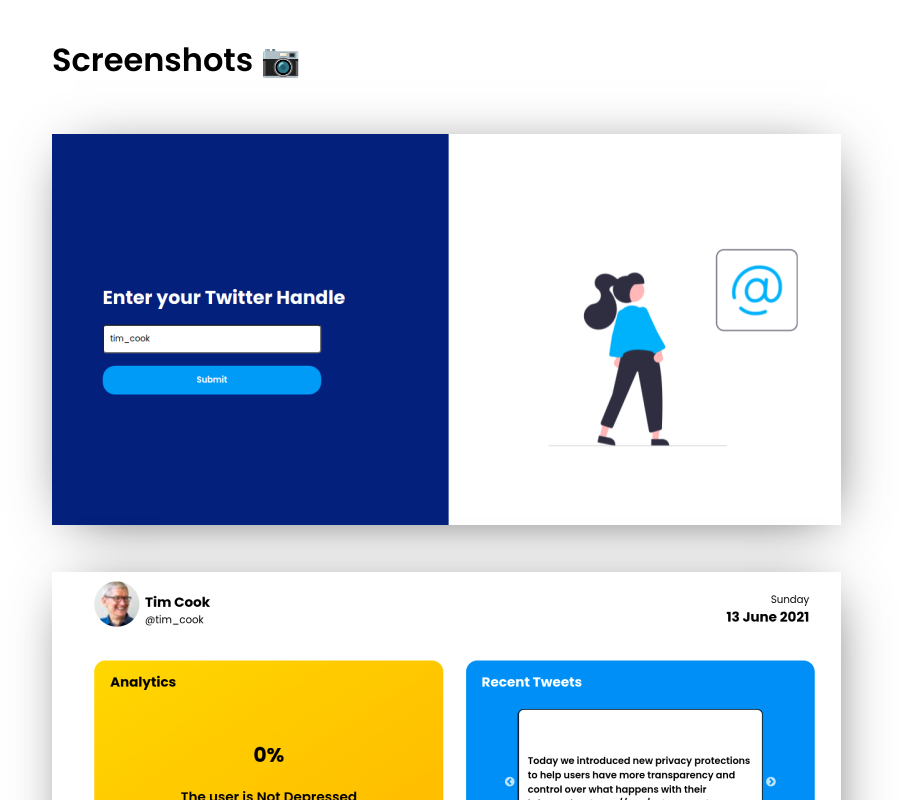
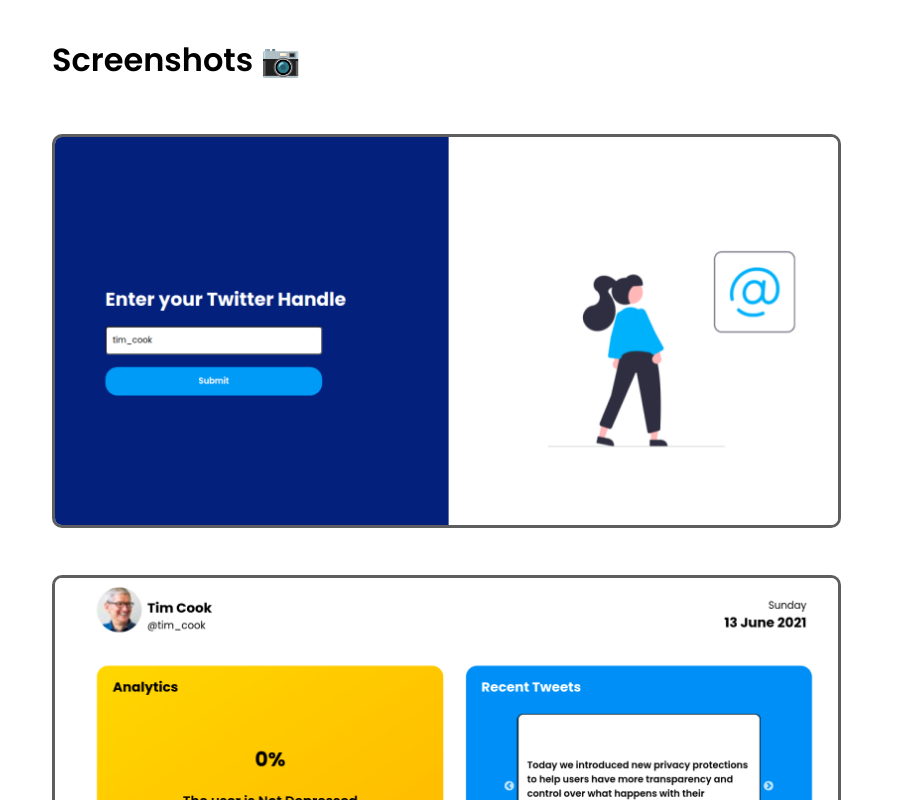
Before and after one commit to adarshajit/Portfolio-web-app, a React (Create React App) app: page /projects/1 in a window 1280 px wide. Shown: the part 1700-2500 px from the top of the page, without its empty margins (48-948 px from the left). Built offline with nearby package versions, Linux system fonts and the light colour scheme; a web font is replaced by a local one.

Commit message:
removed the shadows of screenshots

```diff
--- a/src/Pages/ProjectPage/ProjectListElements.js
+++ b/src/Pages/ProjectPage/ProjectListElements.js
@@ -175,12 +175,11 @@
 export const Img2 = styled.img`
   margin-top: 40px;
   max-width: 789px;
-  box-shadow: 4px 7px 55px -19px rgba(0, 0, 0, 0.75);
-  -webkit-box-shadow: 4px 7px 55px -19px rgba(0, 0, 0, 0.75);
-  -moz-box-shadow: 4px 7px 55px -19px rgba(0, 0, 0, 0.75);
+  border: 3px solid #5e5e5e;
+  border-radius: 10px;
   @media screen and (max-width: 768px) {
     max-width: 360px;
-    margin-top: 20px;
+    margin: 30px;
   }
 `;
 
```
